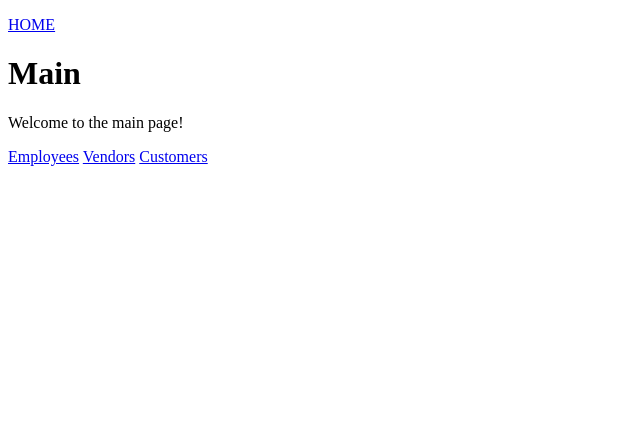
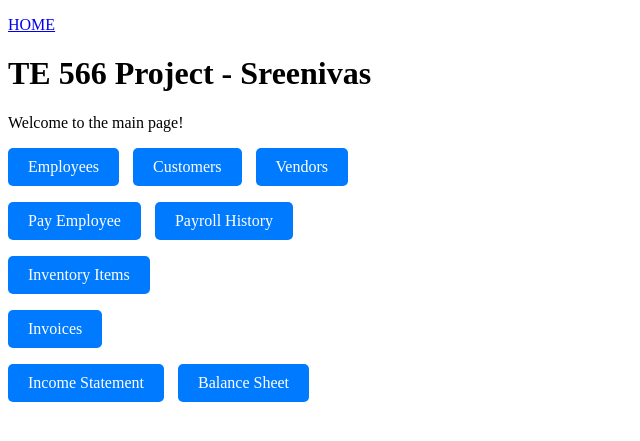
Before and after one commit to Sreenivas-root/Book_Keeping, a Django app: page / in a window 1280 px wide. Shown: the top 441 px of the page, without its empty margins (0-640 px from the left). Run offline with Django 5.2, Linux system fonts and the light colour scheme.

Commit message:
Added views and navigations from main page

```diff
--- a/book_app/templates/main.html
+++ b/book_app/templates/main.html
@@ -2,9 +2,51 @@
 {% block title %}Main{% endblock %}
 
 {% block content %}
-<h1>Main</h1>
+<h1>TE 566 Project - Sreenivas</h1>
 <p>Welcome to the main page!</p>
-<a href="/employees">Employees</a>
-<a href="/vendors">Vendors</a>
-<a href="/customers">Customers</a>
+
+<nav>
+    <ul>
+        <li><a href="/admin/book_app/employee" class="button">Employees</a></li>
+        <li><a href="/admin/book_app/customer" class="button">Customers</a></li>
+        <li><a href="/admin/book_app/vendor" class="button">Vendors</a></li>
+    </ul>
+    <ul>
+        <li><a href="/pay-employee/" class="button">Pay Employee</a></li>
+        <li><a href="/admin/finance_app/payrollpayment" class="button">Payroll History</a></li>
+    </ul>
+    <ul>
+        <li><a href="/admin/finance_app/inventoryitem" class="button">Inventory Items</a></li>
+    </ul>
+    <ul>
+        <li><a href="/admin/finance_app/invoice" class="button">Invoices</a></li>
+    </ul>
+    <ul>
+        <li><a href="/income-statement" class="button">Income Statement</a></li>
+        <li><a href="/balance-sheet" class="button">Balance Sheet</a></li>
+    </ul>
+</nav>
+
+<style>
+    nav ul {
+        list-style-type: none;
+        padding: 0;
+    }
+    nav ul li {
+        display: inline;
+        margin-right: 10px;
+    }
+    .button {
+        display: inline-block;
+        padding: 10px 20px;
+        font-size: 16px;
+        color: #fff;
+        background-color: #007BFF;
+        text-decoration: none;
+        border-radius: 5px;
+    }
+    .button:hover {
+        background-color: #0056b3;
+    }
+</style>
 {% endblock %}
--- a/book_app/urls.py
+++ b/book_app/urls.py
@@ -8,6 +8,6 @@ urlpatterns = [
     path('employees/', views.employees, name='employee-list'),
     path('vendors/', views.vendors, name='vendor-list'),
     path('customers/', views.customers, name='customer-list'),
+    path('pay-employee/', views.pay_employee, name='pay_employee'),
     path('admin/employee-selection-popup/', views.employee_selection_popup, name='employee_selection_popup'),
-    # path('employees/add/', views.EmployeeCreateView.as_view(), name='employee-add'),
 ]
--- a/book_app/views.py
+++ b/book_app/views.py
@@ -37,3 +37,7 @@ def customers(request):
 def employee_selection_popup(request):
     employees = Employee.objects.all()
     return render(request, 'pay_employee.html', {'employees': employees})
+
+def pay_employee(request):
+    employees = Employee.objects.all()
+    return render(request, 'pay_employee_direct.html', {'employees': employees})
--- a/finance_app/templates/base.html
+++ b/finance_app/templates/base.html
@@ -4,7 +4,7 @@
   <title>{% block title %}{% endblock %}</title>
 </head>
 <body>
-    <p><a href="/">HOME 2</a></p>
+    <p><a href="/">HOME</a></p>
 
 {% block content %}
 {% endblock %}
--- /dev/null
+++ b/requirements.txt
@@ -0,0 +1,4 @@
+Django>=3.2,<4.0
+django-simple-history>=2.12.0
+celery>=5.2.0
+django-celery-beat>=2.2.0
```
Also changed, not shown: book_app/models.py (+4 -4 lines), book_app/templates/pay_employee_direct.html (added, +48 -0 lines), finance_app/admin.py (+13 -6 lines), finance_app/models.py (+35 -13 lines), finance_app/views.py (+7 -11 lines).
